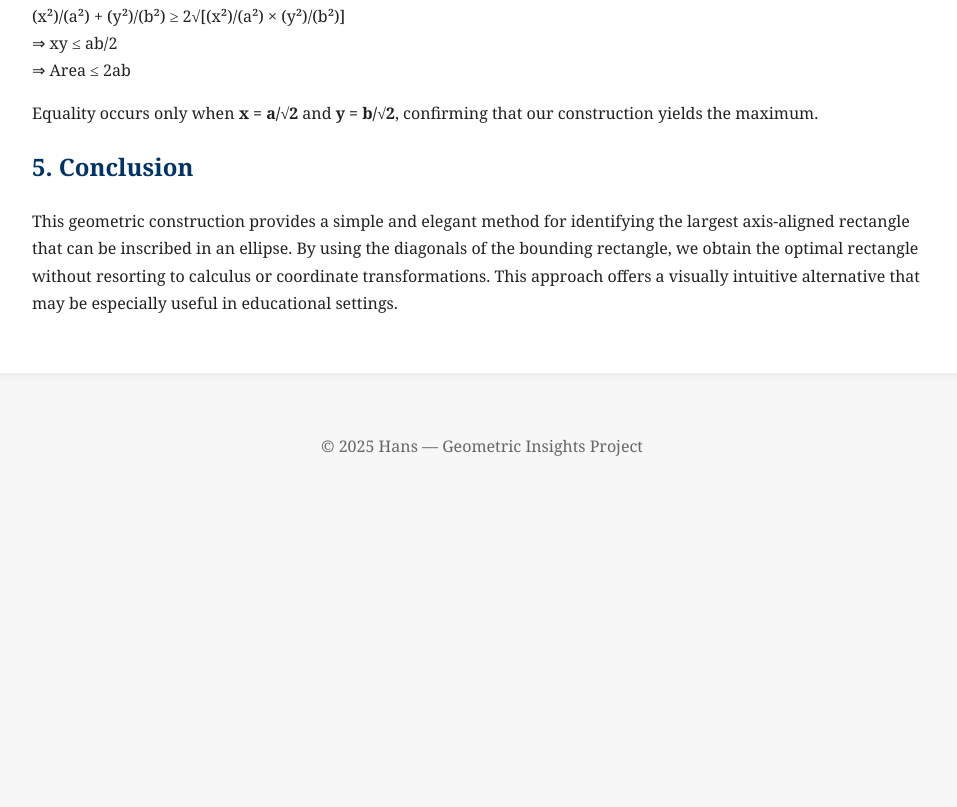
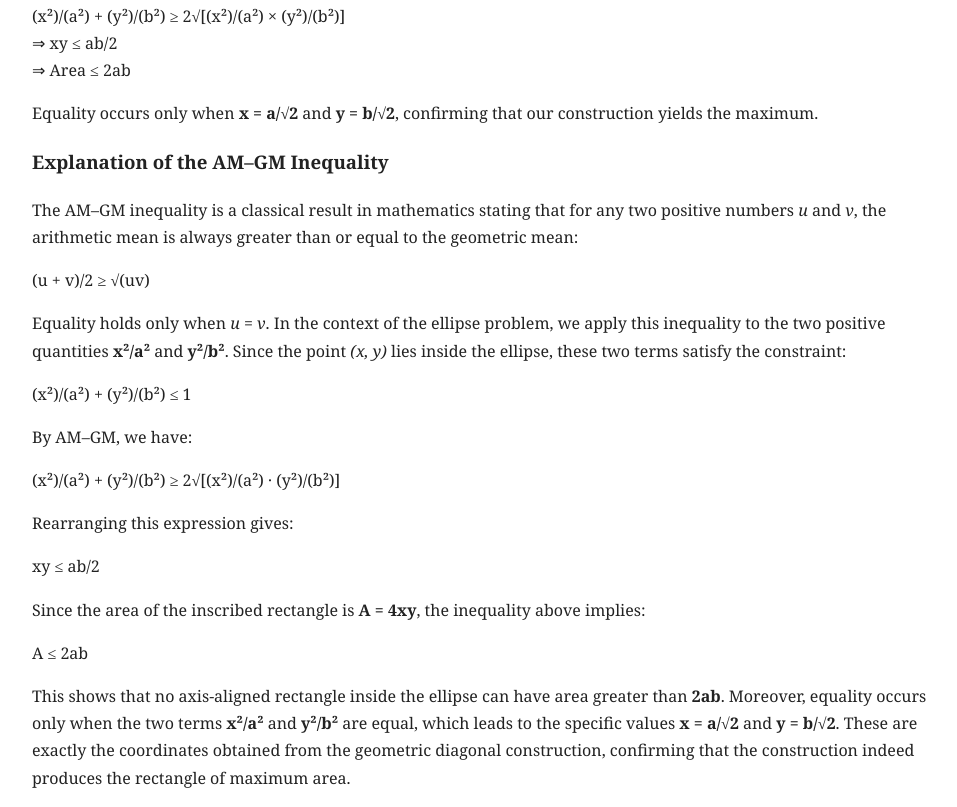
Before and after one commit to Hansph1957/Hansph1957.github.io, a plain HTML site: page index.html in a window 1280 px wide. Shown: the part 2253-3060 px from the top of the page, without its empty margins (158-1115 px from the left). Before the commit the page ends 2733 px from the top, so only its background shows below. Drawn offline with Linux system fonts and the light colour scheme.

Commit message:
Update index.html

```diff
--- a/index.html
+++ b/index.html
@@ -162,6 +162,59 @@
         Equality occurs only when <strong>x = a/√2</strong> and <strong>y = b/√2</strong>,
         confirming that our construction yields the maximum.
     </p>
+<h3>Explanation of the AM–GM Inequality</h3>
+<p>
+    The AM–GM inequality is a classical result in mathematics stating that for any two positive numbers
+    <em>u</em> and <em>v</em>, the arithmetic mean is always greater than or equal to the geometric mean:
+</p>
+
+<div class="formula">
+    (u + v)/2 ≥ √(uv)
+</div>
+
+<p>
+    Equality holds only when <em>u = v</em>. In the context of the ellipse problem, we apply this inequality
+    to the two positive quantities
+    <strong>x²/a²</strong> and <strong>y²/b²</strong>. Since the point <em>(x, y)</em> lies inside the ellipse,
+    these two terms satisfy the constraint:
+</p>
+
+<div class="formula">
+    (x²)/(a²) + (y²)/(b²) ≤ 1
+</div>
+
+<p>
+    By AM–GM, we have:
+</p>
+
+<div class="formula">
+    (x²)/(a²) + (y²)/(b²) ≥ 2√[(x²)/(a²) · (y²)/(b²)]
+</div>
+
+<p>
+    Rearranging this expression gives:
+</p>
+
+<div class="formula">
+    xy ≤ ab/2
+</div>
+
+<p>
+    Since the area of the inscribed rectangle is <strong>A = 4xy</strong>, the inequality above implies:
+</p>
+
+<div class="formula">
+    A ≤ 2ab
+</div>
+
+<p>
+    This shows that no axis-aligned rectangle inside the ellipse can have area greater than <strong>2ab</strong>.
+    Moreover, equality occurs only when the two terms
+    <strong>x²/a²</strong> and <strong>y²/b²</strong> are equal, which leads to the specific values
+    <strong>x = a/√2</strong> and <strong>y = b/√2</strong>.
+    These are exactly the coordinates obtained from the geometric diagonal construction, confirming that
+    the construction indeed produces the rectangle of maximum area.
+</p>
 
     <h2>5. Conclusion</h2>
     <p>
```
